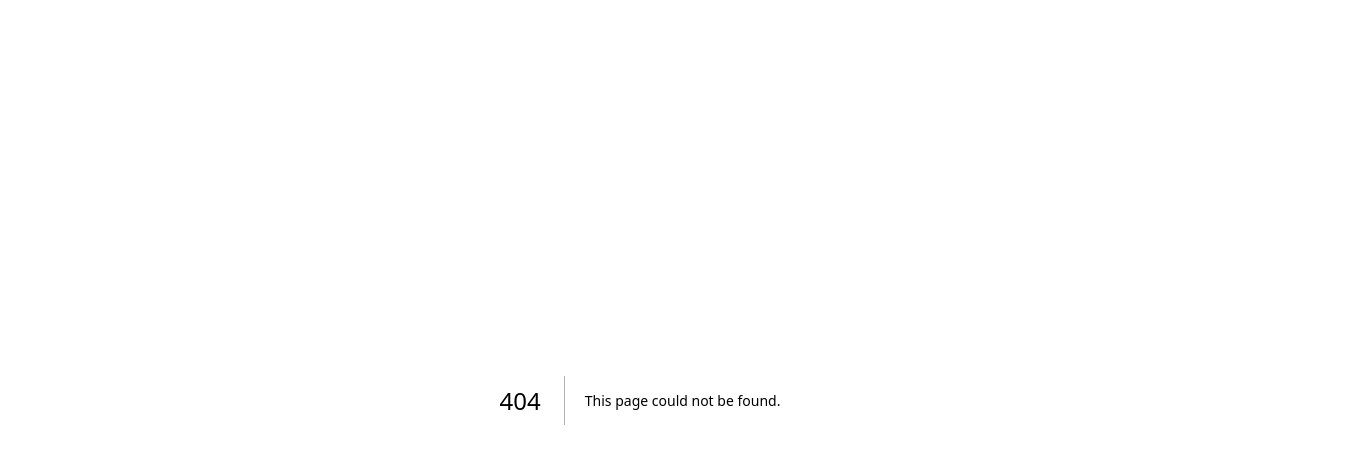
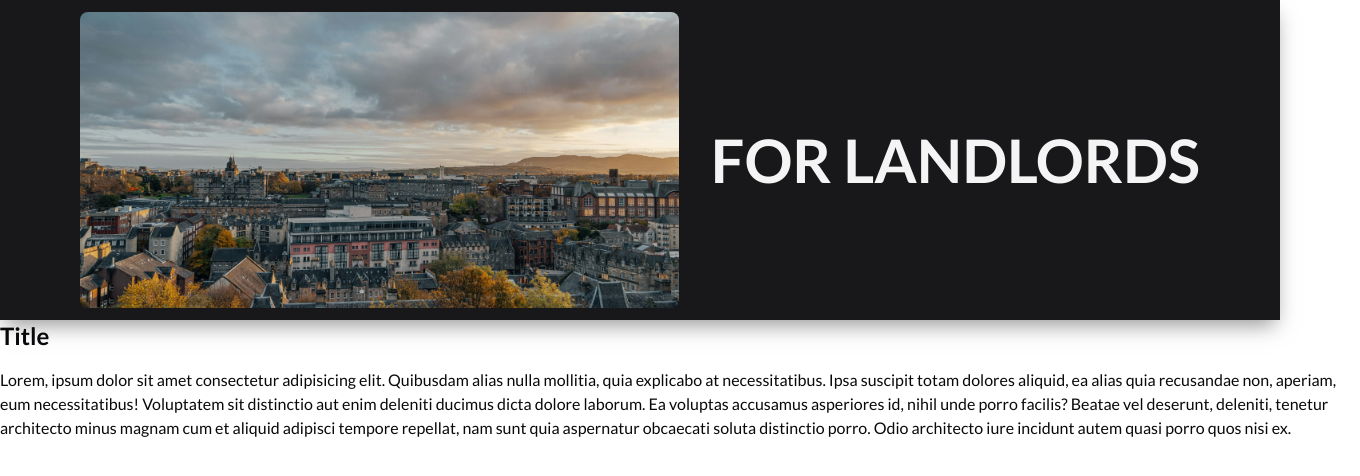
Before and after one commit to AlanNapieralski/tom-properties, a Next.js app: page /landlords in a window 1280 px wide. Before the commit this address had no page. Shown: the top 476 px of the page, 1360 px wide, since content can reach past the window. Built offline with nearby package versions, Linux system fonts and the light colour scheme.

Commit message:
started working on new pages

```diff
--- /dev/null
+++ b/src/app/landlords/layout.tsx
@@ -0,0 +1,26 @@
+import '@/styles/global.css'
+import { title, description } from '@/models/metadata'
+import type { Metadata } from 'next'
+import { Lato } from 'next/font/google'
+
+const lato = Lato({
+  weight: ["400", "700"],
+  subsets: ['latin'],
+})
+
+export const metadata: Metadata = {
+  title,
+  description
+}
+
+export default function RootLayout({
+  children,
+}: {
+  children: React.ReactNode
+}) {
+  return (
+    <html lang="en">
+      <body className={lato.className}>{children}</body>
+    </html>
+  )
+}
--- /dev/null
+++ b/src/app/landlords/page.tsx
@@ -0,0 +1,14 @@
+import LandlordInformation from "@/components/sections/Landlords/LandlordInformation"
+import TopPanel from "@/components/sections/shared/TopPanel"
+
+export default function Landlords() {
+
+  return (
+    <>
+      <TopPanel />
+      <div className="wrapper">
+        <LandlordInformation />
+      </div>
+    </>
+  )
+}
--- a/src/app/page.tsx
+++ b/src/app/page.tsx
@@ -21,5 +21,5 @@ export default function Home() {
       </div>
       <Footer />
     </>
-  );
+  )
 }
--- /dev/null
+++ b/src/components/sections/Landlords/LandlordInformation.tsx
@@ -0,0 +1,13 @@
+
+
+export default function LandlordInformation() {
+
+  return (
+    <section>
+      <article className="flex flex-col gap-4">
+        <h2 className="text-2xl font-bold">Title</h2>
+        <p>Lorem, ipsum dolor sit amet consectetur adipisicing elit. Quibusdam alias nulla mollitia, quia explicabo at necessitatibus. Ipsa suscipit totam dolores aliquid, ea alias quia recusandae non, aperiam, eum necessitatibus! Voluptatem sit distinctio aut enim deleniti ducimus dicta dolore laborum. Ea voluptas accusamus asperiores id, nihil unde porro facilis? Beatae vel deserunt, deleniti, tenetur architecto minus magnam cum et aliquid adipisci tempore repellat, nam sunt quia aspernatur obcaecati soluta distinctio porro. Odio architecto iure incidunt autem quasi porro quos nisi ex.</p>
+      </article>
+    </section>
+  )
+}
--- /dev/null
+++ b/src/components/sections/shared/TopPanel.tsx
@@ -0,0 +1,21 @@
+import Image from 'next/image'
+import { welcomeImages as image } from '@/models/homeContent'
+
+export default function TopPanel() {
+
+  const { src, alt, width, height } = image[0]
+
+  return (
+    <section className='flex h-80 justify-start items-center w-full gap-x-8 bg-primary py-3 p-20 shadow-bottom'>
+      <Image
+        src={src}
+        alt={alt}
+        width={width}
+        height={height}
+        className='h-full object-cover w-[700px] rounded-lg '
+      />
+
+      <h1 className='text-6xl text-secondary font-bold uppercase text-nowrap'>For Landlords</h1>
+    </section>
+  )
+}
```
Also changed, not shown: src/components/sections/Home/AboutUs.tsx (renamed from src/components/sections/AboutUs.tsx), src/components/sections/Home/ContactUs.tsx (renamed from src/components/sections/ContactUs.tsx), src/components/sections/Home/Dashboard.tsx (renamed from src/components/sections/Dashboard.tsx), src/components/sections/Home/Welcome.tsx (renamed from src/components/sections/Welcome.tsx), src/components/sections/shared/SmallerContactUs.tsx (added).
